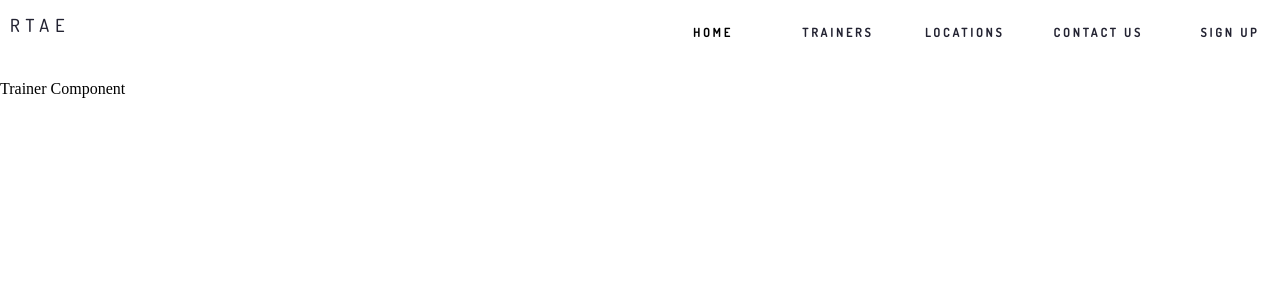
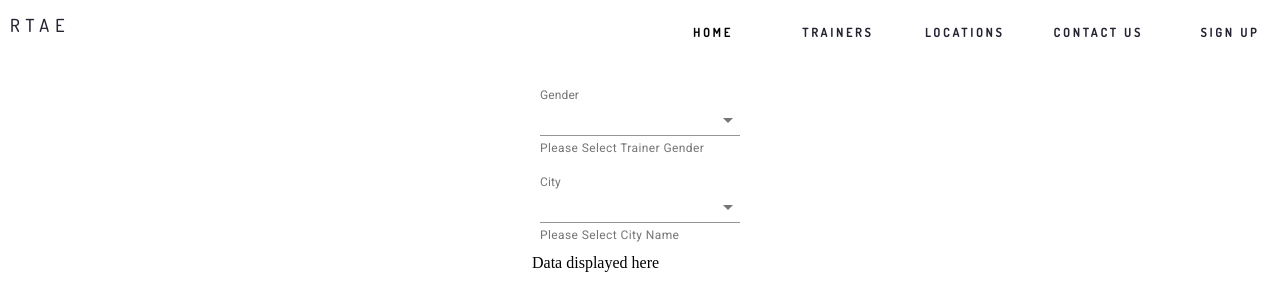
Before and after one commit to taerichard/ptReq, a React (Create React App) app in the folder client/: page /trainer in a window 1280 px wide. Shown: the top 306 px of the page. Built offline with nearby package versions, Linux system fonts and the light colour scheme.

Commit message:
adding form to trainer page

```diff
--- a/client/package.json
+++ b/client/package.json
@@ -13,6 +13,7 @@
     "axios": "^0.19.2",
     "react": "^16.13.1",
     "react-dom": "^16.13.1",
+    "react-google-maps": "^9.4.5",
     "react-router-dom": "^5.2.0",
     "react-scripts": "^3.4.3"
   },
--- a/client/src/App.js
+++ b/client/src/App.js
@@ -15,11 +15,7 @@ export default function App() {
           <Header />
           <Switch>
             <Route exact path="/" component={Home} />
-            <Route
-              exact
-              path="/trainer"
-              component={() => <div>Trainer Component</div>}
-            />
+            <Route exact path="/trainer" component={Trainers} />
             <Route
               exact
               path="/location"
--- /dev/null
+++ b/client/src/components/Trainers/TrainerForm.js
@@ -0,0 +1,123 @@
+import React from "react";
+import { makeStyles } from "@material-ui/core/styles";
+import TextField from "@material-ui/core/TextField";
+import MenuItem from "@material-ui/core/MenuItem";
+
+const genders = [
+  {
+    value: "Male",
+    label: "Male",
+  },
+  {
+    value: "Female",
+    label: "Female",
+  },
+];
+const cities = [
+  {
+    value: "Kenmore",
+    label: "Kenmore",
+  },
+  {
+    value: "Kirkland",
+    label: "Kirkland",
+  },
+  {
+    value: "Redmond",
+    label: "Redmond",
+  },
+  {
+    value: "Seattle",
+    label: "Seattle",
+  },
+];
+
+const useStyles = makeStyles((theme) => ({
+  root: {
+    "& .MuiTextField-root": {
+      margin: theme.spacing(1),
+      width: "25ch",
+    },
+  },
+}));
+
+export default function TrainerForm() {
+  const classes = useStyles();
+  const [currency, setCurrency] = React.useState("EUR");
+
+  const handleChange = (event) => {
+    setCurrency(event.target.value);
+  };
+
+  return (
+    <form className={classes.root} noValidate autoComplete="off">
+      <div>
+        <TextField
+          id="standard-select-currency"
+          select
+          label="Gender"
+          value={currency}
+          onChange={handleChange}
+          helperText="Please Select Trainer Gender"
+        >
+          {genders.map((option) => (
+            <MenuItem key={option.value} value={option.value}>
+              {option.label}
+            </MenuItem>
+          ))}
+        </TextField>
+      </div>
+
+      <div>
+        <TextField
+          id="standard-select-currency-native"
+          select
+          label="City"
+          value={currency}
+          onChange={handleChange}
+          helperText="Please Select City Name"
+        >
+          {cities.map((option) => (
+            <option key={option.value} value={option.value}>
+              {option.label}
+            </option>
+          ))}
+        </TextField>
+      </div>
+      {/* <div>
+        <TextField
+          id="filled-select-currency"
+          select
+          label="Select"
+          value={currency}
+          onChange={handleChange}
+          helperText="Please select your currency"
+          variant="filled"
+        >
+          {currencies.map((option) => (
+            <MenuItem key={option.value} value={option.value}>
+              {option.label}
+            </MenuItem>
+          ))}
+        </TextField>
+      </div> */}
+      {/* <div>
+        <TextField
+          id="outlined-select-currency"
+          select
+          label="Select"
+          value={currency}
+          onChange={handleChange}
+          helperText="Please select your currency"
+          variant="outlined"
+        >
+          {currencies.map((option) => (
+            <MenuItem key={option.value} value={option.value}>
+              {option.label}
+            </MenuItem>
+          ))}
+        </TextField>
+      </div> */}
+    </form>
+  );
+}
--- a/client/src/components/Trainers/TrainerMap/index.js
+++ b/client/src/components/Trainers/TrainerMap/index.js
@@ -1,7 +1,6 @@
 //www.youtube.com/watch?v=Pf7g32CwX_s
 import React from "react";
 import { GoogleMap, withScriptjs, withGoogleMap } from "react-google-maps";
-import "../styles.css";
 
 function Map() {
   return (
--- a/client/src/components/Trainers/index.js
+++ b/client/src/components/Trainers/index.js
@@ -1,7 +1,9 @@
 import React from "react";
+import TrainerForm from "./TrainerForm";
 import axios from "axios";
 import TrainerList from "./TrainerList";
 import TrainerCity from "./TrainerCity";
+import Grid from "@material-ui/core/Grid";
 
 class Trainers extends React.Component {
   state = {
@@ -39,21 +41,12 @@ class Trainers extends React.Component {
 
   render() {
     return (
-      <div>
-        <button
-          onClick={this.searchSubmit}
-          variant="outline-secondary"
-          size="lg"
-        >
-          Show All Trainers
-        </button>
-
-        <input onChange={this.handleCitySearchChange} />
-        <button onClick={this.searchByCitySubmit}>Get Trainers By City</button>
-        <TrainerCity city={this.state.city} />
-
-        <TrainerList trainers={this.state.trainers} />
-      </div>
+      <Grid container direction="column" alignContent="center">
+        <Grid item>
+          <TrainerForm />
+        </Grid>
+        <Grid item>Data displayed here</Grid>
+      </Grid>
     );
   }
 }
```
Also changed, not shown: client/src/components/Trainers/Trainers.js (added), 1 other file (tests, documents, lock files or other folders).
